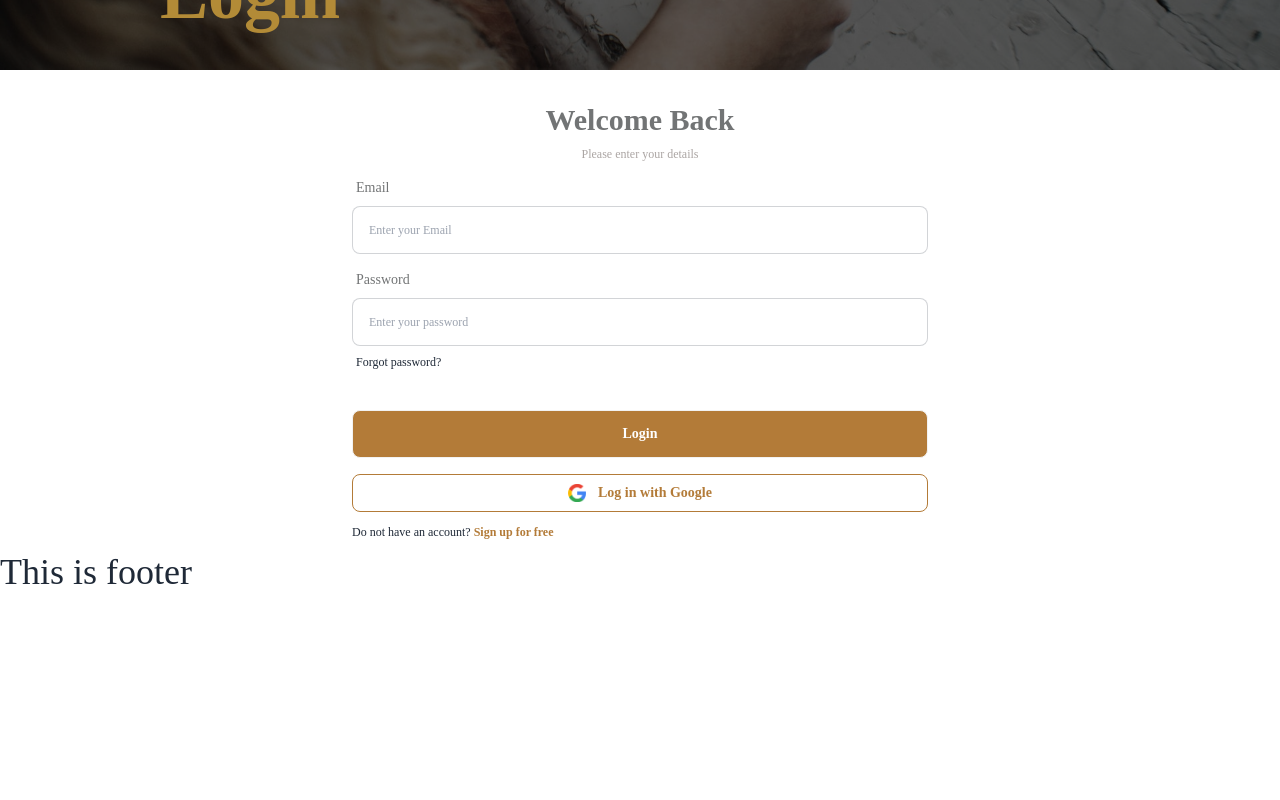
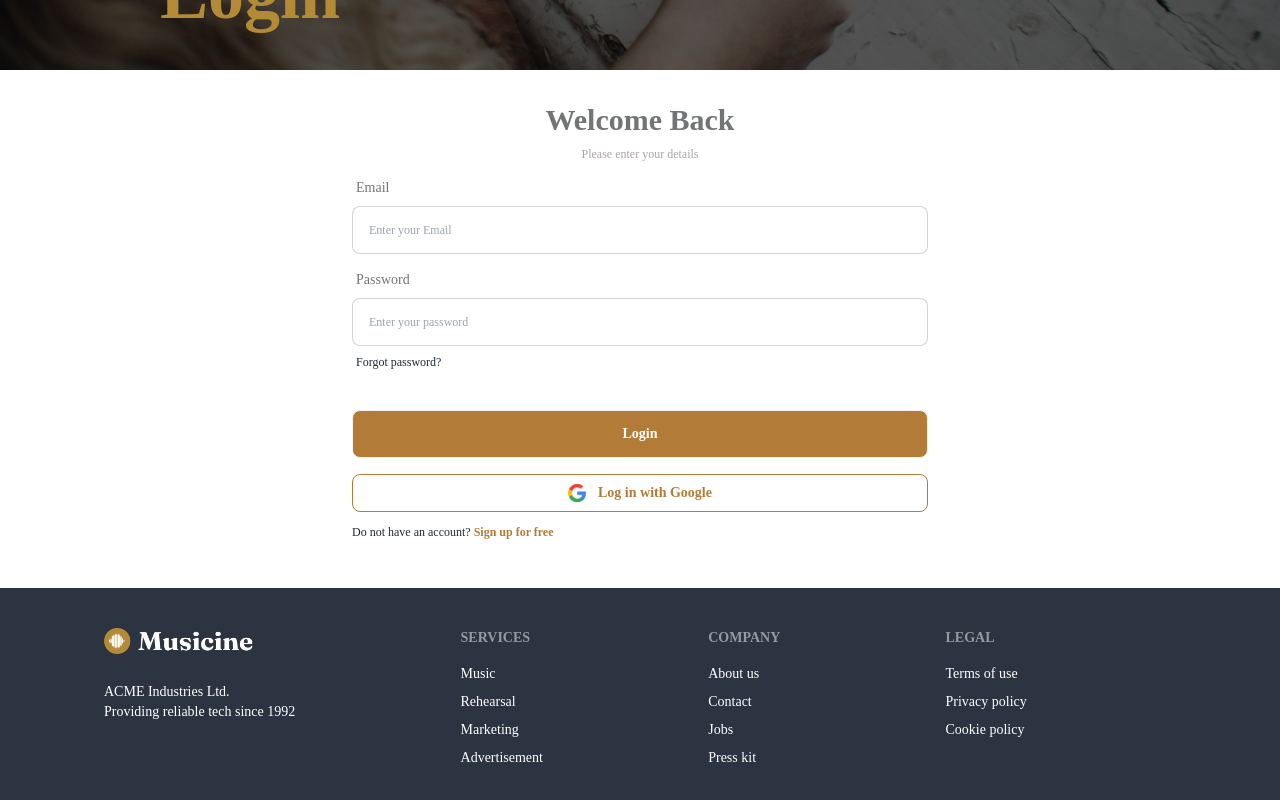
Before and after one commit to ijazhossain/summer-camp-asg-12-jazz, a React (Vite) app: page /login in a window 1280 px wide. Shown: the part 330-1130 px from the top of the page. Before the commit the page ends 922 px from the top, so only its background shows below. Built offline with nearby package versions, Linux system fonts and the light colour scheme; no server answers.

Commit message:
footer added

```diff
--- a/src/Pages/Shared/Footer/Footer.jsx
+++ b/src/Pages/Shared/Footer/Footer.jsx
@@ -1,8 +1,34 @@
-
+import { Link } from 'react-router-dom';
+import footerImg from '../../../assets/images/footer-logo.png'
 const Footer = () => {
     return (
-        <div>
-            <h1 className="text-4xl">This is footer</h1>
+        <div className="mt-12  bg-[#2b3440] text-white">
+            <footer className="footer p-10 w-[90%] mx-auto ">
+                <div>
+                    <img className='w-[150px]' src={footerImg} alt="" />
+                    <p className='mt-5'>ACME Industries Ltd.<br />Providing reliable tech since 1992</p>
+                </div>
+                <div>
+                    <span className="footer-title">Services</span>
+                    <Link className="link link-hover">Music</Link>
+                    <Link className="link link-hover">Rehearsal</Link>
+                    <Link className="link link-hover">Marketing</Link>
+                    <Link className="link link-hover">Advertisement</Link>
+                </div>
+                <div>
+                    <span className="footer-title">Company</span>
+                    <a className="link link-hover">About us</a>
+                    <a className="link link-hover">Contact</a>
+                    <a className="link link-hover">Jobs</a>
+                    <a className="link link-hover">Press kit</a>
+                </div>
+                <div>
+                    <span className="footer-title">Legal</span>
+                    <a className="link link-hover">Terms of use</a>
+                    <a className="link link-hover">Privacy policy</a>
+                    <a className="link link-hover">Cookie policy</a>
+                </div>
+            </footer>
         </div>
     );
 };
```
